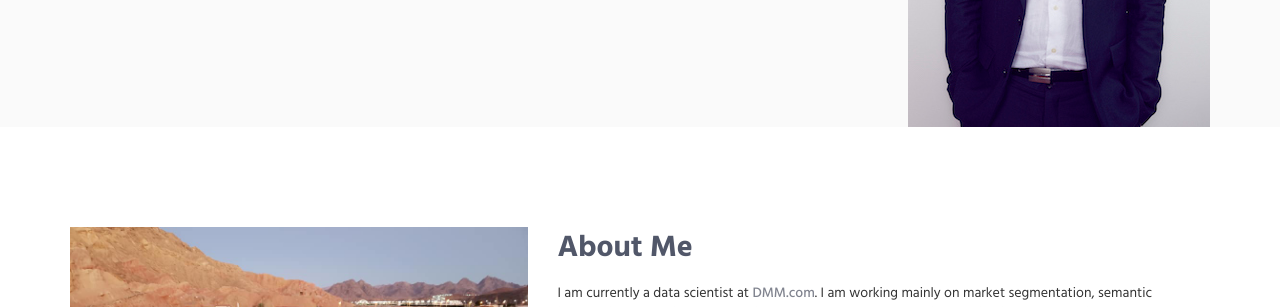
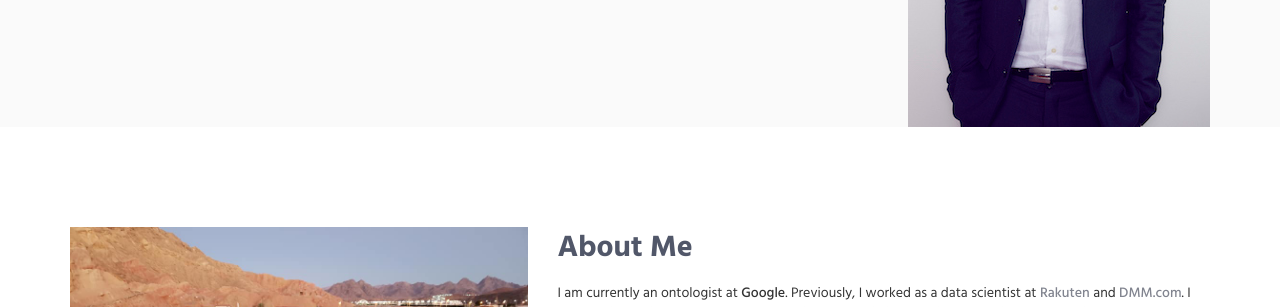
Before and after one commit to martinrezk/martinrezk.github.io, a plain HTML site: page index.html in a window 1280 px wide. Shown: the part 493-800 px from the top of the page. Drawn offline with Linux system fonts and the light colour scheme.

Commit message:
new afiliation

```diff
--- a/index.html
+++ b/index.html
@@ -140,7 +140,7 @@
                             <div class="margin-b-50">
                                 <div class="margin-b-30">
                                     <h2>About Me</h2>
-                                    I am currently a data scientist at <A href='https://www.dmm.com' ><span class='h5' itemprop="affiliation worksFor"> DMM.com</span></A>. I am working mainly on market segmentation, semantic information extraction, and profiling for the finance sector. While working in the academia, my research interests were in the areas of (but not limited to) Ontology Based Data Access (OBDA) for data integration, query optimization, Knowledge Representation and Reasoning (KRR) and Natural Language Processing.
+                                    I am currently an ontologist at <span class='h5' itemprop="affiliation worksFor"> Google</span>. Previously, I worked as a data scientist at  <A href='https://global.rakuten.com/corp/' ><span class='h5' itemprop="affiliation worksFor"> Rakuten </span></A> and <A href='https://www.dmm.com' ><span class='h5' itemprop="affiliation worksFor"> DMM.com</span></A>. I am working mainly on market segmentation, semantic information extraction, and profiling for the finance sector. While working in the academia, my research interests were in the areas of (but not limited to) Ontology Based Data Access (OBDA) for data integration, query optimization, Knowledge Representation and Reasoning (KRR) and Natural Language Processing.
                                 </div>
                                 <a href="http://www.martinrezk.com/pdf/martinrezkCV.pdf" class="btn-theme btn-theme-md btn-default-bg text-uppercase">Download my CV</a>
                             </div>
```
